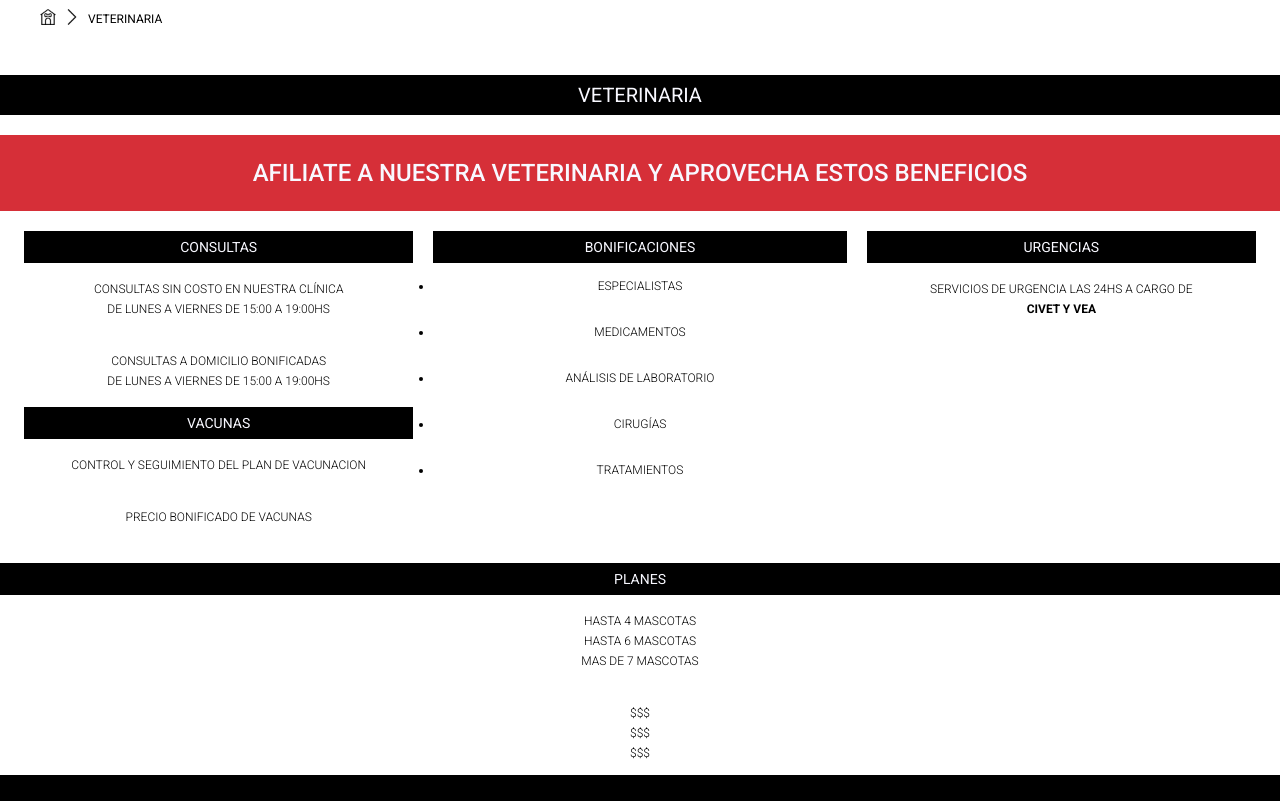
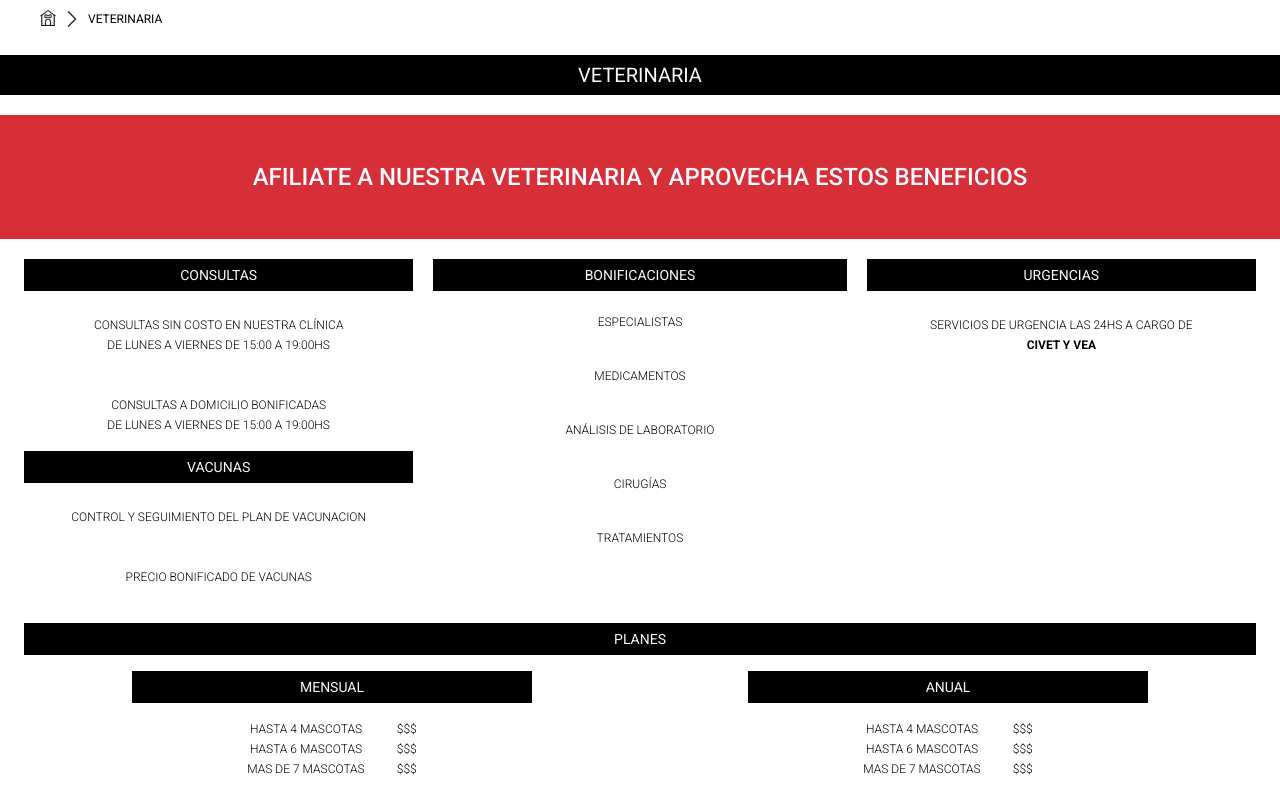
Before and after one commit to ingridOltmann/57645-ingrid-oltmann, a plain HTML site: page pages/veterinaria.html in a window 1280 px wide. Shown: the part 250-1051 px from the top of the page. Drawn offline with Linux system fonts and the light colour scheme.

Commit message:
grid de veterinaria.html completo

```diff
--- a/css/style.css
+++ b/css/style.css
@@ -96,10 +96,7 @@ header{
 /*BREADCRUM*/
 
 .breadcrum{
-    margin-left: 1.5rem;
-    margin-bottom: 1.5rem;
-    margin-top: 1.5rem;
-    padding-inline: .5rem;
+    margin: 1.5rem;
     width: 100%;
     height: 1.5rem;
     contain: content;
@@ -107,16 +104,16 @@ header{
     flex-direction: row;
     align-items: center;
 }
-.breadcrum span a{
-    height: 1.25rem;
+.breadcrum a{
     color: black;
     font-family: "Roboto", sans-serif;
     font-size: .75rem;
     font-weight: 400;
     text-decoration: none;
-    padding: .5rem;
+    padding-left: .5rem;
 }
-.breadcrum span img{
+.breadcrum img{
+    margin-left: .5rem;
     height: 1rem;
     width: 1rem;
 }
@@ -126,13 +123,12 @@ header{
     font-size: .75rem;
     font-weight: 400;
     text-decoration: none;
-    padding-inline: .5rem;
+    padding-left: .5rem;
 }
 
 footer{
     background-color: black;
     width: 100%;
-    height: 12.5rem;
     contain: content;
     display: flex;
     flex-direction: row;
@@ -227,7 +223,6 @@ footer{
 /*MAIN INDEX*/
 main{
     width: 100%;
-    height: auto;
     padding-top: .5rem;
     padding-bottom: .5rem;
 }
@@ -257,33 +252,27 @@ main div h1{
         justify-content: space-around;
         align-items: center;
     }
-        .item1{
+        .banner div{
             display: flex;
             flex-direction: column;
             align-items: center;
-            padding-left: 5rem;
+            margin-left: 6.25rem;
         }
-        .item1 h2{
-            margin: .5rem;
-            font-family: "Roboto", sans-serif;
-            font-size: 2.25rem;
-            font-weight: 300;
-        }
-        .item1 img{
+
+        .banner div img{
             margin: .5rem;
             width: 18.75rem;
             height: auto;
         }
-        .item1 p{
+        .banner div p{
             margin: .5rem;
             font-family: "Roboto", sans-serif;
             font-size: 1rem;
             font-weight: 300;
         }
-        .item2{
+        .towCanionWetlands{
             margin: .5rem;
-            height: 21.6875rem;
-            width: auto;
+            height: 23.75rem;
             padding-right: 5rem;
         }
 /*subtitulos de secciones*/
@@ -622,11 +611,10 @@ h1{
 
 .mainVet{
     width: 100%;
-    height: 100vh;
-    contain: content;
+    margin-bottom: 2.5rem;
     display: grid;
     grid-template-columns: repeat(3,1fr);
-    grid-template-rows: repeat(6,1fr);
+    grid-template-rows: 1fr;
     grid-template-areas:
     "breadcrumVeterinaria breadcrumVeterinaria breadcrumVeterinaria"
     "tituloPagina tituloPagina tituloPagina"
@@ -637,7 +625,34 @@ h1{
     gap: 1.25rem;
 }
 .breadcrumVeterinaria{
-grid-area: breadcrumVeterinaria;
+    height: 1.5rem;
+    margin-left: 1.5rem;
+    margin-top: 1.5rem;
+    margin-bottom: .25rem;
+    grid-column-start: 1;
+    grid-column-end: 4;
+    grid-row-start: 1;
+    grid-row-end: 2;
+    grid-area: breadcrumVeterinaria;
+    color: black;
+    font-family: "Roboto", sans-serif;
+    font-size: .75rem;
+    font-weight: 400;
+    text-decoration: none;
+    display: flex;
+    flex-direction: row;
+    align-items: center;
+}
+.breadcrumVeterinaria p{
+    margin-left: .5rem;
+}
+.breadcrumVeterinaria a{
+    margin-left: .5rem;
+}
+.breadcrumVeterinaria img{
+    margin-left: .5rem;
+    height: 1rem;
+    width: 1rem;
 }
 .tituloPagina{
 grid-area: tituloPagina;
@@ -648,7 +663,8 @@ grid-area: tituloPagina;
     font-size: 1.5rem;
     font-weight: 500;
     color: ghostwhite;
-    padding: 1.5rem;
+    padding-top: 3rem;
+    padding-bottom: 3rem;
     text-align: center;
     grid-area: afiliate;
 }
@@ -664,13 +680,24 @@ grid-area: bonificaciones;
 grid-area: urgencias;
 }
 .planes{
+    display: flex;
+    flex-direction: column;
+    justify-content: space-evenly;
 grid-area: planes;
 }
 .agendaConsulta{
-grid-area: agendaConsulta;
+    background-color: #D62F38;
+    font-family: "Roboto", sans-serif;
+    font-size: 1.5rem;
+    font-weight: 300;
+    color: ghostwhite;
+    padding-top: 3rem;
+    padding-bottom: 3rem;
+    text-align: center;
+    grid-area: agendaConsulta;
 }
 
-h2{
+.mainVet h2{
     font-family: "Roboto", sans-serif;
     font-size: .875rem;
     font-weight: 400;
@@ -681,6 +708,7 @@ h2{
 }
 
 .beneficios1 p{
+    margin-top: .5rem;
     font-family: "Roboto", sans-serif;
     font-size: .75rem;
     font-weight: 300;
@@ -690,14 +718,17 @@ h2{
     padding: 1rem;
 }
 .bonificaciones li{
+    margin-top: .5rem;
     font-family: "Roboto", sans-serif;
     font-size: .75rem;
     font-weight: 300;
     color: black;
     text-align: center;
     padding: 1rem;
+    list-style: none;
 }
 .urgencias p{
+    margin-top: .5rem;
     font-family: "Roboto", sans-serif;
     font-size: .75rem;
     font-weight: 300;
@@ -715,3 +746,33 @@ h2{
     line-height: 1.25rem;
     padding: 1rem;
 }
+.planes{
+    margin-left: 1.5rem;
+    margin-right: 1.5rem;
+    display: flex;
+    flex-direction: column;
+
+}
+.afiliaciones{
+    margin-top: .5rem;
+    display: flex;
+    flex-direction: row;
+    justify-content: space-around;
+}
+.categoriasPlan{
+    display: flex;
+    flex-direction: row;
+    align-self: center;
+}
+.mensual{
+    width: 25rem;
+    margin: .5rem;
+    display: flex;
+    flex-direction: column;
+}
+.anual{
+    width:25rem;
+    margin: .5rem;
+    display: flex;
+    flex-direction: column;
+}
--- a/pages/veterinaria.html
+++ b/pages/veterinaria.html
@@ -6,7 +6,7 @@
     <title>Document</title>
     <link rel="stylesheet" href="../css/style.css">
 </head>
-<body class="bodyVet">
+<body >
     <header class="headerVeterinaria">
         <div class="barraSuperior">
             <a href="../index.html"><img class="logoCompleto" src="../assets/prontoperro/logo-completo.png" alt="logo-de-pronto-perro"></a>
@@ -34,11 +34,9 @@
     </header>
     <main class="mainVet">
         <section class="breadcrumVeterinaria">
-            <div class="breadcrum">
-                <span><a href="../index.html"><img src="../assets/iconografia/casa-de-mascotas.png" alt="casa ir al inicio"></a></span>
-                <span><img src="../assets/iconografia/chevron-derecho.png" alt="flecha-siguiente"></span>
-                <span><p>VETERINARIA</p></span>  <!-- no queda bien alineado -->
-            </div>
+            <a href="../index.html"><img src="../assets/iconografia/casa-de-mascotas.png" alt="casa ir al inicio"></a>
+            <img src="../assets/iconografia/chevron-derecho.png" alt="flecha-siguiente">
+            <p>VETERINARIA</p>  <!-- no queda bien alineado -->
         </section>
         <div class="tituloPagina">
             <h1>VETERINARIA</h1>
@@ -72,7 +70,10 @@
         </div>
         <div class="planes">
             <h2>PLANES</h2>
+            <div class="afiliaciones">
                 <div class="mensual">
+                    <h2>MENSUAL</h2>
+                    <div class="categoriasPlan">
                         <div class="cantidadMascotasmensual">
                             <p>HASTA 4 MASCOTAS <br>HASTA 6 MASCOTAS <br>MAS DE 7 MASCOTAS</p>
                         </div>
@@ -80,12 +81,13 @@
                             <p>$$$ <br>$$$ <br>$$$</p>
                         </div>
                     </div>
+                </div>
                 <div class="anual">
-                <div class="cantidadMascotasanual">
+                    <h2>ANUAL</h2>
+                    <div class="categoriasPlan">
                             <p>HASTA 4 MASCOTAS <br>HASTA 6 MASCOTAS <br>MAS DE 7 MASCOTAS</p>
+                            <p>$$$ <br>$$$ <br>$$$</p>
                     </div>
-                <div class="costosAnual">
-                    <p>$$$ <br>$$$ <br>$$$</p>
                 </div>
             </div>
         </div>
```
Also changed, not shown: index.html (+4 -4 lines), pages/alimentos-perros.html (+5 -5 lines), pages/alimentos.html (+4 -4 lines), pages/envios.html (+3 -3 lines), pages/producto.html (+7 -7 lines). Lines whose indentation alone changed are shown as unchanged.
